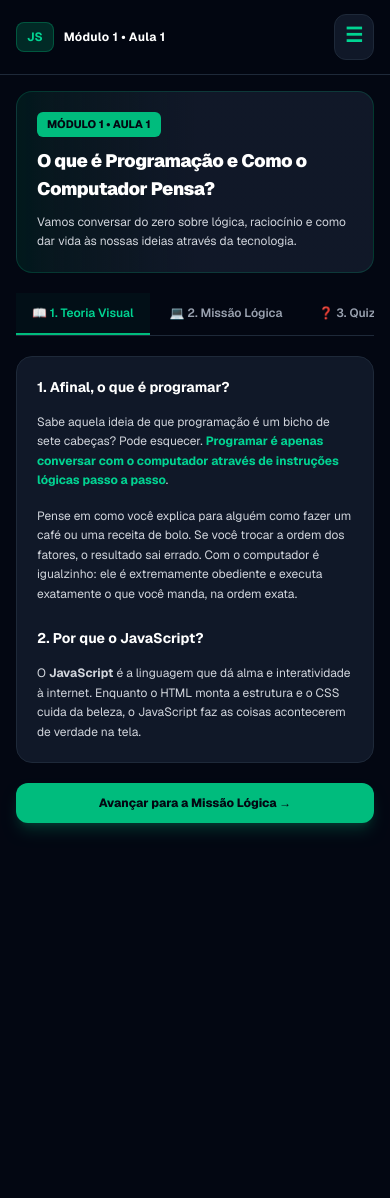
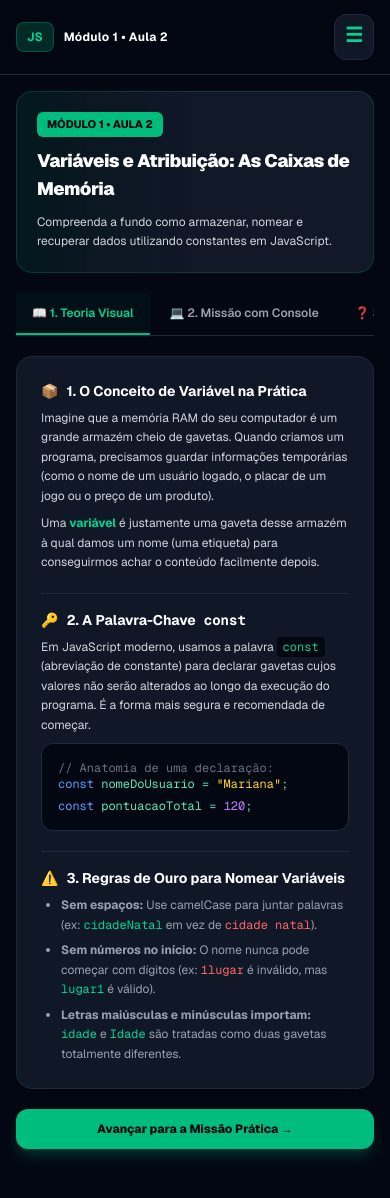
Before and after one commit to jvtsilva/codelab-joao, a Next.js app: page /dashboard/aula/1 in a window 390 px wide. Shown: the top 1198 px of the page. Before the commit the page ends 919 px from the top, so only its background shows below. Built offline with nearby package versions, Linux system fonts and the light colour scheme; no server answers.

Commit message:
feat: atualização lição 1

```diff
--- a/src/app/dashboard/aula/1/page.tsx
+++ b/src/app/dashboard/aula/1/page.tsx
@@ -4,18 +4,16 @@ import { useEffect, useState } from 'react'
 import { supabase } from '@/lib/supabase'
 import Link from 'next/link'
 
-export default function AulaUmPage() {
+export default function AulaDoisPage() {
   const [userId, setUserId] = useState<string | null>(null)
   const [completed, setCompleted] = useState(false)
   const [activeTab, setActiveTab] = useState<'teoria' | 'pratica' | 'quiz'>('teoria')
   const [menuOpen, setMenuOpen] = useState(false)
 
-  // Estados da missão interativa da Aula 1
-  const [userConcept, setUserConcept] = useState('')
+  const [codeAnswer, setCodeAnswer] = useState('')
   const [consoleOutput, setConsoleOutput] = useState<string | null>(null)
   const [missionSuccess, setMissionSuccess] = useState(false)
 
-  // Estados do Quiz Final
   const [quizAnswer, setQuizAnswer] = useState<string | null>(null)
   const [quizFeedback, setQuizFeedback] = useState<string | null>(null)
   const [quizSuccess, setQuizSuccess] = useState(false)
@@ -32,14 +30,14 @@ export default function AulaUmPage() {
           .from('user_progress')
           .select('completed')
           .eq('user_id', currentUserId)
-          .eq('lesson_id', 'lesson-1')
+          .eq('lesson_id', 'lesson-2')
           .single()
 
         if (data && data.completed) {
           setCompleted(true)
         }
       } else {
-        if (typeof window !== 'undefined' && localStorage.getItem('codelab_visitante_aula_1')) {
+        if (typeof window !== 'undefined' && localStorage.getItem('codelab_visitante_aula_2')) {
           setCompleted(true)
         }
       }
@@ -52,13 +50,13 @@ export default function AulaUmPage() {
       setCompleted(true)
 
       if (!userId && typeof window !== 'undefined') {
-        localStorage.setItem('codelab_visitante_aula_1', 'true')
+        localStorage.setItem('codelab_visitante_aula_2', 'true')
       }
 
       if (userId) {
         await supabase.from('user_progress').upsert({
           user_id: userId,
-          lesson_id: 'lesson-1',
+          lesson_id: 'lesson-2',
           completed: true,
           updated_at: new Date().toISOString()
         }, { onConflict: 'user_id,lesson_id' })
@@ -67,33 +65,50 @@ export default function AulaUmPage() {
   }
 
   const handleRunCode = () => {
-    const text = userConcept.trim().toLowerCase()
+    const cleanCode = codeAnswer.trim()
+    const expectedPattern = /const\s+cidadeNatal\s*=\s*(["'])(?:(?!\1).)*\1\s*;?/i
 
-    if (!text) {
-      setConsoleOutput('💬 Escreva sua explicação no campo acima para continuarmos.')
+    if (!cleanCode) {
+      setConsoleOutput('💬 Escreva seu código no campo acima antes de testar.')
       setMissionSuccess(false)
       return
     }
 
-    if (text.includes('passo') || text.includes('instrução') || text.includes('ordem') || text.includes('lógica') || text.includes('tarefa')) {
-      setConsoleOutput(`> Analisando: "${userConcept}"\n✨ Perfeito! Você pegou a essência de como o computador funciona.\n💚 Missão teórica concluída com sucesso!`)
+    if (expectedPattern.test(cleanCode) || cleanCode.includes('cidadeNatal')) {
+      try {
+        let logs: string[] = []
+        const originalLog = console.log
+        console.log = (...args) => logs.push(args.join(' '))
+
+        eval(cleanCode)
+        if (!cleanCode.includes('console.log')) {
+          logs.push("Variável 'cidadeNatal' alocada e guardada com sucesso na memória!")
+        }
+
+        console.log = originalLog
+
+        setConsoleOutput(`> ${cleanCode}\n-> ${logs.join('\n-> ')}\n✨ Esplêndido! O interpretador executou seu código sem erros.`)
         setMissionSuccess(true)
         handleCompleteLesson()
+      } catch (err: any) {
+        setConsoleOutput(`> ${cleanCode}\n💡 Erro de sintaxe detectado: ${err.message}`)
+        setMissionSuccess(false)
+      }
     } else {
-      setConsoleOutput(`> Analisando: "${userConcept}"\n💡 Quase lá! Pense na programação como uma sequência organizada de passos. Tente de novo!`)
+      setConsoleOutput(`> ${cleanCode}\n💡 Dica do mentor: Lembre-se de utilizar a palavra-chave 'const' seguida de 'cidadeNatal' e atribuir um texto entre aspas.`)
       setMissionSuccess(false)
     }
   }
 
   const handleQuizSubmit = (option: string) => {
     setQuizAnswer(option)
-    if (option === 'b') {
+    if (option === 'const') {
       setQuizSuccess(true)
-      setQuizFeedback('✨ Isso aí! Programação é exatamente dar instruções lógicas passo a passo para o computador.')
+      setQuizFeedback('✨ Perfeito! `const` define uma constante imutável, garantindo que o valor protegido não seja sobrescrito por engano.')
       handleCompleteLesson()
     } else {
       setQuizSuccess(false)
-      setQuizFeedback('💡 Quase! Pense na programação como uma receita lógica passo a passo. Tente outra alternativa!')
+      setQuizFeedback('💡 Incorreto. Pense qual palavra reservada do JavaScript utilizamos para caixas cujos dados não podem mudar.')
     }
   }
 
@@ -105,14 +120,13 @@ export default function AulaUmPage() {
   return (
     <div className="min-h-screen bg-gray-950 text-white flex flex-col selection:bg-emerald-500 selection:text-gray-950 relative animate-fadeIn">
 
-      {/* Header Responsivo */}
       <header className="border-b border-gray-800 bg-gray-950/95 backdrop-blur sticky top-0 z-50 px-4 sm:px-6 py-3.5 flex items-center justify-between gap-3">
         <div className="flex items-center gap-2.5 min-w-0">
           <div className="px-2.5 py-1.5 bg-emerald-500/20 text-emerald-400 font-bold text-xs rounded-lg shrink-0 border border-emerald-500/30 select-none">
             JS
           </div>
           <h1 className="font-bold text-xs sm:text-sm tracking-wide truncate">
-            Módulo 1 • Aula 1
+            Módulo 1 • Aula 2
           </h1>
         </div>
 
@@ -144,7 +158,6 @@ export default function AulaUmPage() {
         </div>
       </header>
 
-      {/* Menu Dropdown Mobile */}
       {menuOpen && (
         <div className="sm:hidden absolute top-16 left-0 right-0 bg-gray-900 border-b border-gray-800 p-4 space-y-2.5 z-50 shadow-2xl animate-fadeIn">
           <Link
@@ -174,13 +187,12 @@ export default function AulaUmPage() {
         </div>
       )}
 
-      {/* Main Content */}
       <main className="flex-1 max-w-4xl w-full mx-auto p-4 sm:p-6 md:p-8 space-y-5 sm:space-y-6 pb-24">
 
         <div className="space-y-2.5 bg-gradient-to-r from-emerald-500/10 via-gray-900 to-gray-900 border border-emerald-500/20 p-5 sm:p-6 rounded-2xl">
           <div className="flex items-center gap-2 flex-wrap">
             <span className="px-2.5 py-1 bg-emerald-500 text-gray-950 font-extrabold text-[11px] sm:text-xs rounded-md">
-              MÓDULO 1 • AULA 1
+              MÓDULO 1 • AULA 2
             </span>
             {completed && (
               <span className="px-2.5 py-1 bg-emerald-500/20 text-emerald-400 font-bold text-[11px] sm:text-xs rounded-md border border-emerald-500/30">
@@ -189,14 +201,13 @@ export default function AulaUmPage() {
             )}
           </div>
           <h2 className="text-lg sm:text-2xl font-black text-white tracking-tight">
-            O que é Programação e Como o Computador Pensa?
+            Variáveis e Atribuição: As Caixas de Memória
           </h2>
           <p className="text-gray-300 text-xs sm:text-sm leading-relaxed">
-            Vamos conversar do zero sobre lógica, raciocínio e como dar vida às nossas ideias através da tecnologia.
+            Compreenda a fundo como armazenar, nomear e recuperar dados utilizando constantes em JavaScript.
           </p>
         </div>
 
-        {/* Abas */}
         <div className="flex border-b border-gray-800 gap-1 sm:gap-2 overflow-x-auto scrollbar-none">
           <button
             onClick={() => setActiveTab('teoria')}
@@ -212,7 +223,7 @@ export default function AulaUmPage() {
               activeTab === 'pratica' ? 'border-emerald-500 text-emerald-400 bg-emerald-500/5' : 'border-transparent text-gray-400 hover:text-white'
             }`}
           >
-            💻 2. Missão Lógica
+            💻 2. Missão com Console
           </button>
           <button
             onClick={() => setActiveTab('quiz')}
@@ -226,19 +237,45 @@ export default function AulaUmPage() {
 
         {activeTab === 'teoria' && (
           <div className="space-y-5 animate-fadeIn">
-            <div className="p-5 sm:p-6 bg-gray-900 border border-gray-800 rounded-2xl space-y-4 text-gray-300 text-xs sm:text-sm leading-relaxed">
-              <h3 className="text-sm sm:text-base font-bold text-white">1. Afinal, o que é programar?</h3>
+            <div className="p-6 bg-gray-900 border border-gray-800 rounded-2xl space-y-5 text-gray-300 text-xs sm:text-sm leading-relaxed shadow-xl">
+
+              <div className="space-y-2">
+                <h3 className="text-sm sm:text-base font-bold text-white flex items-center gap-2">
+                  <span>📦</span> 1. O Conceito de Variável na Prática
+                </h3>
                 <p>
-                Sabe aquela ideia de que programação é um bicho de sete cabeças? Pode esquecer. <strong className="text-emerald-400">Programar é apenas conversar com o computador através de instruções lógicas passo a passo</strong>.
+                  Imagine que a memória RAM do seu computador é um grande armazém cheio de gavetas. Quando criamos um programa, precisamos guardar informações temporárias (como o nome de um usuário logado, o placar de um jogo ou o preço de um produto).
                 </p>
                 <p>
-                Pense em como você explica para alguém como fazer um café ou uma receita de bolo. Se você trocar a ordem dos fatores, o resultado sai errado. Com o computador é igualzinho: ele é extremamente obediente e executa exatamente o que você manda, na ordem exata.
+                  Uma <strong className="text-emerald-400">variável</strong> é justamente uma gaveta desse armazém à qual damos um nome (uma etiqueta) para conseguirmos achar o conteúdo facilmente depois.
                 </p>
+              </div>
 
-              <h3 className="text-sm sm:text-base font-bold text-white pt-2">2. Por que o JavaScript?</h3>
+              <div className="space-y-2 border-t border-gray-800 pt-4">
+                <h3 className="text-sm sm:text-base font-bold text-white flex items-center gap-2">
+                  <span>🔑</span> 2. A Palavra-Chave <code>const</code>
+                </h3>
                 <p>
-                O <strong>JavaScript</strong> é a linguagem que dá alma e interatividade à internet. Enquanto o HTML monta a estrutura e o CSS cuida da beleza, o JavaScript faz as coisas acontecerem de verdade na tela.
+                  Em JavaScript moderno, usamos a palavra <code className="text-emerald-400 bg-gray-950 px-1.5 py-0.5 rounded">const</code> (abreviação de constante) para declarar gavetas cujos valores não serão alterados ao longo da execução do programa. É a forma mais segura e recomendada de começar.
                 </p>
+                <div className="p-4 bg-gray-950 border border-gray-800 rounded-xl font-mono text-xs text-emerald-300 space-y-1.5">
+                  <span className="text-gray-500">// Anatomia de uma declaração:</span>
+                  <p><span className="text-blue-400">const</span> nomeDoUsuario = <span className="text-amber-300">&quot;Mariana&quot;</span>;</p>
+                  <p><span className="text-blue-400">const</span> pontuacaoTotal = <span className="text-purple-400">120</span>;</p>
+                </div>
+              </div>
+
+              <div className="space-y-2 border-t border-gray-800 pt-4">
+                <h3 className="text-sm sm:text-base font-bold text-white flex items-center gap-2">
+                  <span>⚠️</span> 3. Regras de Ouro para Nomear Variáveis
+                </h3>
+                <ul className="list-disc pl-5 space-y-1.5 text-gray-400">
+                  <li><strong>Sem espaços:</strong> Use camelCase para juntar palavras (ex: <code className="text-emerald-400">cidadeNatal</code> em vez de <code className="text-red-400">cidade natal</code>).</li>
+                  <li><strong>Sem números no início:</strong> O nome nunca pode começar com dígitos (ex: <code className="text-red-400">1lugar</code> é inválido, mas <code className="text-emerald-400">lugar1</code> é válido).</li>
+                  <li><strong>Letras maiúsculas e minúsculas importam:</strong> <code className="text-emerald-400">idade</code> e <code className="text-emerald-400">Idade</code> são tratadas como duas gavetas totalmente diferentes.</li>
+                </ul>
+              </div>
+
             </div>
 
             <div className="flex justify-end">
@@ -246,7 +283,7 @@ export default function AulaUmPage() {
                 onClick={() => setActiveTab('pratica')}
                 className="w-full sm:w-auto px-6 py-3 bg-emerald-500 hover:bg-emerald-400 text-gray-950 font-extrabold text-xs rounded-xl transition shadow-lg shadow-emerald-500/20 cursor-pointer text-center"
               >
-                Avançar para a Missão Lógica →
+                Avançar para a Missão Prática →
               </button>
             </div>
           </div>
@@ -254,18 +291,18 @@ export default function AulaUmPage() {
 
         {activeTab === 'pratica' && (
           <div className="space-y-5 animate-fadeIn">
-            <div className="p-5 sm:p-6 bg-gray-900 border border-gray-800 rounded-2xl space-y-4">
-              <h3 className="text-sm sm:text-base font-bold text-white">🎯 Missão Teórica: Exercitando o Raciocínio</h3>
-              <p className="text-xs text-gray-300 leading-relaxed">
-                Com suas próprias palavras, escreva brevemente como você explicaria o conceito de dar instruções passo a passo para resolver algo (tente usar termos como <em>passo, ordem ou lógica</em>):
+            <div className="p-6 bg-gray-900 border border-gray-800 rounded-2xl space-y-4 shadow-xl">
+              <h3 className="text-sm sm:text-base font-bold text-white">🎯 Missão Prática: Declarando sua Primeira Constante</h3>
+              <p className="text-xs sm:text-sm text-gray-300 leading-relaxed">
+                No editor abaixo, escreva um código em JavaScript declarando uma constante chamada <code className="text-emerald-400 bg-gray-950 px-1.5 py-0.5 rounded">cidadeNatal</code> atribuindo a ela o valor em texto <code className="text-emerald-400 bg-gray-950 px-1.5 py-0.5 rounded">&quot;São Paulo&quot;</code> (ou a sua própria cidade):
               </p>
 
               <div className="space-y-2">
                 <textarea
                   rows={3}
-                  placeholder='Ex: É organizar os passos de forma lógica para o computador entender...'
-                  value={userConcept}
-                  onChange={(e) => setUserConcept(e.target.value)}
+                  placeholder='const cidadeNatal = "São Paulo";'
+                  value={codeAnswer}
+                  onChange={(e) => setCodeAnswer(e.target.value)}
                   className="w-full bg-gray-950 border border-gray-800 p-4 rounded-xl text-xs sm:text-sm text-emerald-400 font-mono focus:outline-none focus:border-emerald-500 transition"
                 />
               </div>
@@ -275,13 +312,13 @@ export default function AulaUmPage() {
                   onClick={handleRunCode}
                   className="w-full sm:w-auto px-6 py-3 bg-emerald-500 hover:bg-emerald-400 text-gray-950 font-extrabold text-xs rounded-xl transition shadow-lg shadow-emerald-500/20 cursor-pointer text-center"
                 >
-                  ✨ Testar Raciocínio
+                  ⚡ Executar no Console Real
                 </button>
               </div>
 
               {consoleOutput && (
                 <div className={`p-4 rounded-xl border font-mono text-xs space-y-1.5 overflow-x-auto ${missionSuccess ? 'bg-emerald-950/40 border-emerald-500/30 text-emerald-400' : 'bg-amber-950/40 border-amber-500/30 text-amber-300'}`}>
-                  <div className="text-gray-500 text-[10px] uppercase tracking-wider">Feedback do Mentor:</div>
+                  <div className="text-gray-500 text-[10px] uppercase tracking-wider">Console de Execução:</div>
                   <pre className="whitespace-pre-wrap">{consoleOutput}</pre>
                 </div>
               )}
@@ -306,28 +343,28 @@ export default function AulaUmPage() {
 
         {activeTab === 'quiz' && (
           <div className="space-y-5 animate-fadeIn">
-            <div className="p-5 sm:p-6 bg-gray-900 border border-gray-800 rounded-2xl space-y-4">
-              <h3 className="text-sm sm:text-base font-bold text-white">Quiz de Fixação da Aula 1</h3>
+            <div className="p-6 bg-gray-900 border border-gray-800 rounded-2xl space-y-4 shadow-xl">
+              <h3 className="text-sm sm:text-base font-bold text-white">Quiz de Fixação da Aula 2</h3>
               <p className="text-xs sm:text-sm text-gray-300">
-                Em essência, como podemos definir o que é a programação de computadores?
+                Qual palavra-chave padrão em JavaScript utilizamos para declarar uma constante cujo valor não pode ser modificado após a atribuição inicial?
               </p>
 
               <div className="grid gap-3 pt-1">
                 <button
-                  onClick={() => handleQuizSubmit('a')}
+                  onClick={() => handleQuizSubmit('var')}
                   className={`w-full p-4 rounded-xl border text-left text-xs sm:text-sm font-medium transition cursor-pointer ${
-                    quizAnswer === 'a' ? (quizSuccess ? 'bg-emerald-500/20 border-emerald-500 text-emerald-300' : 'bg-red-500/20 border-red-500 text-red-300') : 'bg-gray-950 border-gray-800 hover:border-gray-700 text-gray-300'
+                    quizAnswer === 'var' ? (quizSuccess ? 'bg-emerald-500/20 border-emerald-500 text-emerald-300' : 'bg-red-500/20 border-red-500 text-red-300') : 'bg-gray-950 border-gray-800 hover:border-gray-700 text-gray-300'
                   }`}
                 >
-                  A) Um componente físico que alimenta a placa-mãe de energia elétrica.
+                  A) <code>var</code> (variável global antiga)
                 </button>
                 <button
-                  onClick={() => handleQuizSubmit('b')}
+                  onClick={() => handleQuizSubmit('const')}
                   className={`w-full p-4 rounded-xl border text-left text-xs sm:text-sm font-medium transition cursor-pointer ${
-                    quizAnswer === 'b' ? (quizSuccess ? 'bg-emerald-500/20 border-emerald-500 text-emerald-300' : 'bg-red-500/20 border-red-500 text-red-300') : 'bg-gray-950 border-gray-800 hover:border-gray-700 text-gray-300'
+                    quizAnswer === 'const' ? (quizSuccess ? 'bg-emerald-500/20 border-emerald-500 text-emerald-300' : 'bg-red-500/20 border-red-500 text-red-300') : 'bg-gray-950 border-gray-800 hover:border-gray-700 text-gray-300'
                   }`}
                 >
-                  B) Dar instruções lógicas passo a passo para o computador resolver tarefas.
+                  B) <code>const</code> (constante imutável)
                 </button>
               </div>
 
@@ -344,7 +381,7 @@ export default function AulaUmPage() {
                 onClick={() => setActiveTab('pratica')}
                 className="w-full sm:w-auto px-4 py-2.5 bg-gray-900 hover:bg-gray-800 text-gray-300 border border-gray-800 font-semibold text-xs rounded-xl transition text-center cursor-pointer order-2 sm:order-1"
               >
-                Voltar para Missão
+                Voltar para Prática
               </button>
 
               <Link
```
Lines whose indentation alone changed are shown as unchanged.
